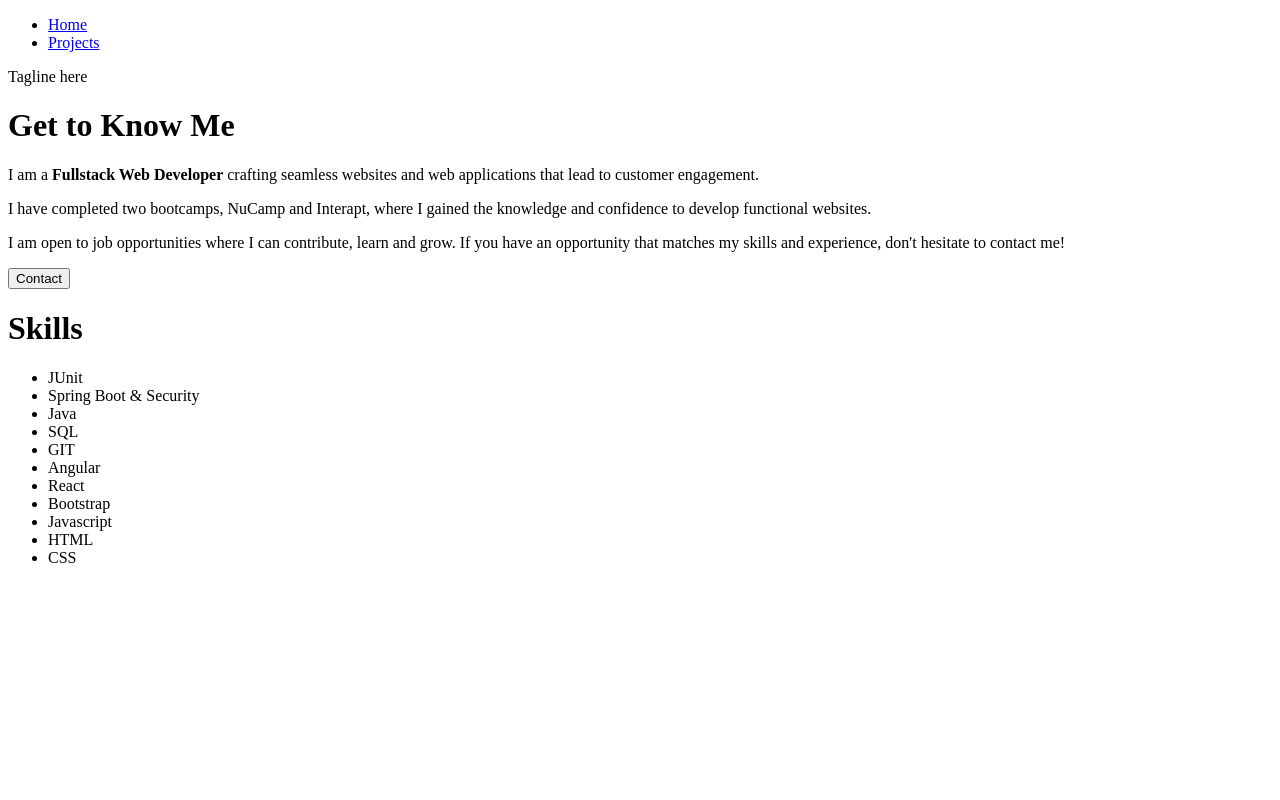
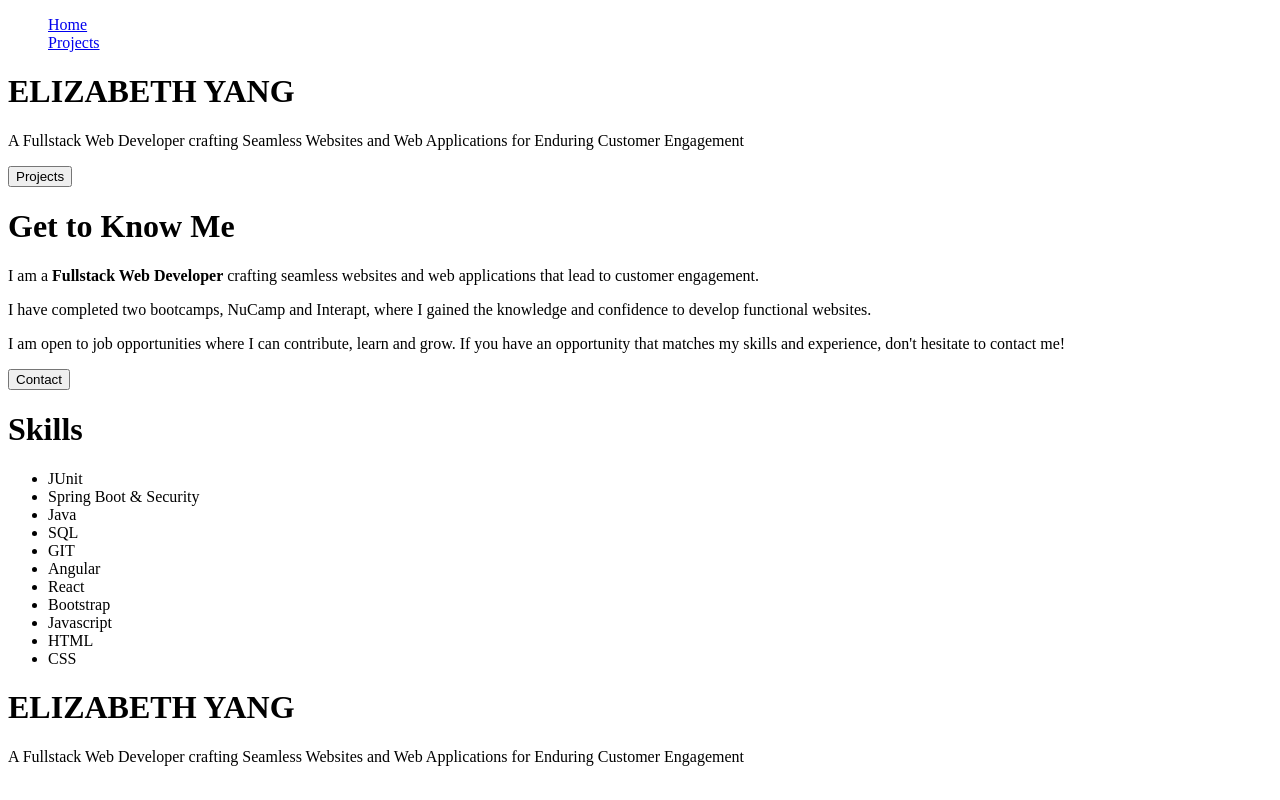
Before and after one commit to lizabawa/portfolio, an Angular app: page /home in a window 1280 px wide. Built offline with nearby package versions, Linux system fonts and the light colour scheme.

Commit message:
Add tagline component

```diff
--- a/src/app/app.component.css
+++ b/src/app/app.component.css
@@ -0,0 +1,3 @@
+ul {
+    list-style: none;
+}
--- a/src/app/app.component.html
+++ b/src/app/app.component.html
@@ -9,3 +9,4 @@
     </ul>
 </nav>
 <router-outlet></router-outlet>
+<app-tagline></app-tagline>
--- a/src/app/app.module.ts
+++ b/src/app/app.module.ts
@@ -5,13 +5,15 @@ import { ProjectsComponent } from './projects/projects.component';
 import { AppRoutingModule } from './app-routing-module';
 import { SkillsComponent } from './skills/skills.component';
 import { HomeComponent } from './home/home.component';
+import { TaglineComponent } from './tagline/tagline.component';
 
 @NgModule({
   declarations: [
     AppComponent,
     ProjectsComponent,
     SkillsComponent,
-    HomeComponent
+    HomeComponent,
+    TaglineComponent
   ],
   imports: [
     BrowserModule,
--- a/src/app/home/home.component.html
+++ b/src/app/home/home.component.html
@@ -1,4 +1,5 @@
-<p>Tagline here</p>
+<app-tagline></app-tagline>
+<button>Projects</button>
 <h1>Get to Know Me</h1>
 <p>I am a <strong>Fullstack Web Developer</strong> crafting seamless websites and web applications that lead to customer engagement.</p>
 <p>I have completed two bootcamps, NuCamp and Interapt, where I gained the knowledge and confidence to develop functional websites.</p>
--- /dev/null
+++ b/src/app/tagline/tagline.component.html
@@ -0,0 +1,2 @@
+<h1>ELIZABETH YANG</h1>
+<p>A Fullstack Web Developer crafting Seamless Websites and Web Applications for Enduring Customer Engagement</p>
```
Also changed, not shown: src/app/tagline/tagline.component.ts (added, +10 -0 lines), src/app/tagline/tagline.component.css (added), 1 other file (tests, documents, lock files or other folders).
